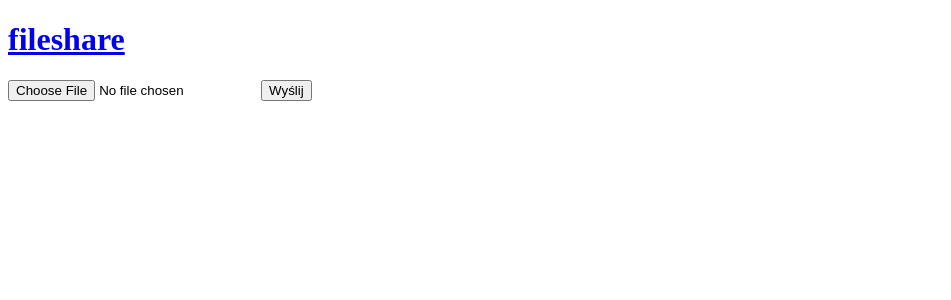
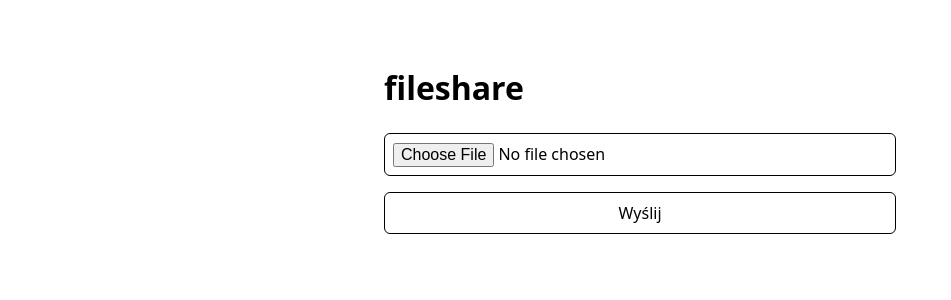
Before and after one commit to Kargtar/fileshare-app, a React (Vite) app in the folder frontend/: page / in a window 1280 px wide. Shown: the top 300 px of the page, without its empty margins (0-951 px from the left). Built offline with nearby package versions, Linux system fonts and the light colour scheme.

Commit message:
add styling, copy link button and expand README

```diff
--- a/frontend/src/Download.jsx
+++ b/frontend/src/Download.jsx
@@ -30,7 +30,9 @@ export default function Download({ code }) {
       <p>
         {formatSize(file.size)}, dostępny do {formatDate(file.expiresAt)}
       </p>
-      <a href={file.downloadUrl}>Pobierz</a>
+      <a className="button" href={file.downloadUrl}>
+        Pobierz
+      </a>
     </section>
   )
 }
--- a/frontend/src/Upload.jsx
+++ b/frontend/src/Upload.jsx
@@ -1,4 +1,4 @@
-import { useActionState } from 'react'
+import { useActionState, useRef, useState } from 'react'
 import { postJson } from './api.js'
 
 async function uploadFile(file) {
@@ -24,20 +24,45 @@ async function handleUpload(previousState, formData) {
   }
 }
 
+function CopyLink({ link }) {
+  const inputRef = useRef(null)
+  const [copied, setCopied] = useState(false)
+
+  function copy() {
+    inputRef.current.select()
+    // navigator.clipboard działa tylko po HTTPS, a aplikacja jest wystawiona po HTTP
+    document.execCommand('copy')
+    setCopied(true)
+    setTimeout(() => setCopied(false), 2000)
+  }
+
+  return (
+    <div className="copy-link">
+      <input ref={inputRef} value={link} readOnly />
+      <button type="button" onClick={copy}>
+        {copied ? 'Skopiowano' : 'Kopiuj link'}
+      </button>
+    </div>
+  )
+}
+
 export default function Upload() {
   const [result, formAction, isPending] = useActionState(handleUpload, null)
 
   return (
-    <form action={formAction}>
-      <input type="file" name="file" required />
-      <button disabled={isPending}>{isPending ? 'Wysyłanie…' : 'Wyślij'}</button>
+    <>
+      <form action={formAction}>
+        <input type="file" name="file" required />
+        <button disabled={isPending}>{isPending ? 'Wysyłanie…' : 'Wyślij'}</button>
+      </form>
 
       {result?.link && (
-        <p>
-          Link ważny 7 dni: <a href={result.link}>{result.link}</a>
-        </p>
+        <>
+          <p>Link ważny 7 dni:</p>
+          <CopyLink link={result.link} />
+        </>
       )}
       {result?.error && <p role="alert">{result.error}</p>}
-    </form>
+    </>
   )
 }
--- a/frontend/src/main.jsx
+++ b/frontend/src/main.jsx
@@ -1,4 +1,5 @@
 import { createRoot } from 'react-dom/client'
 import App from './App.jsx'
+import './style.css'
 
 createRoot(document.getElementById('root')).render(<App />)
--- /dev/null
+++ b/frontend/src/style.css
@@ -0,0 +1,58 @@
+:root {
+  color-scheme: light dark;
+  font-family: system-ui, sans-serif;
+  line-height: 1.5;
+}
+
+body {
+  max-width: 32rem;
+  margin: 4rem auto;
+  padding: 0 1rem;
+}
+
+h1 a {
+  color: inherit;
+  text-decoration: none;
+}
+
+form {
+  display: flex;
+  flex-direction: column;
+  gap: 1rem;
+}
+
+input,
+button,
+.button {
+  padding: 0.5rem;
+  border: 1px solid currentColor;
+  border-radius: 0.375rem;
+  background: none;
+  color: inherit;
+  font: inherit;
+}
+
+button,
+.button {
+  padding-inline: 1rem;
+  text-decoration: none;
+  cursor: pointer;
+}
+
+button:disabled {
+  opacity: 0.5;
+  cursor: default;
+}
+
+.copy-link {
+  display: flex;
+  gap: 0.5rem;
+}
+
+.copy-link input {
+  flex: 1;
+}
+
+[role='alert'] {
+  color: crimson;
+}
```
Also changed, not shown: 1 other file (tests, documents, lock files or other folders).
